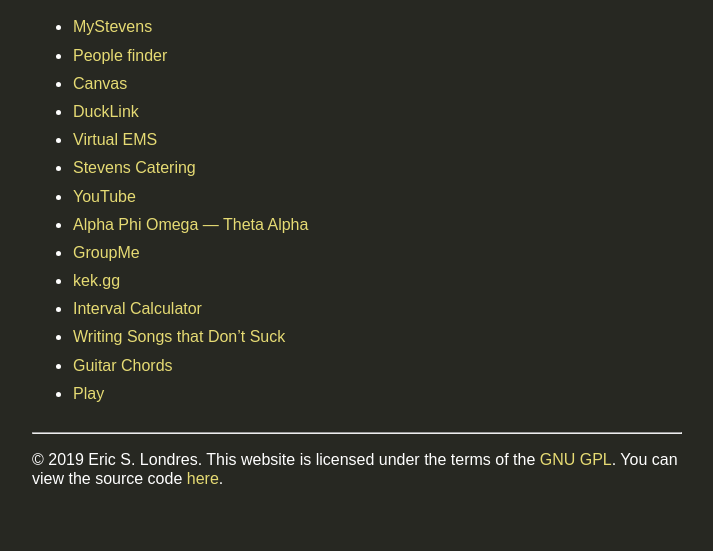
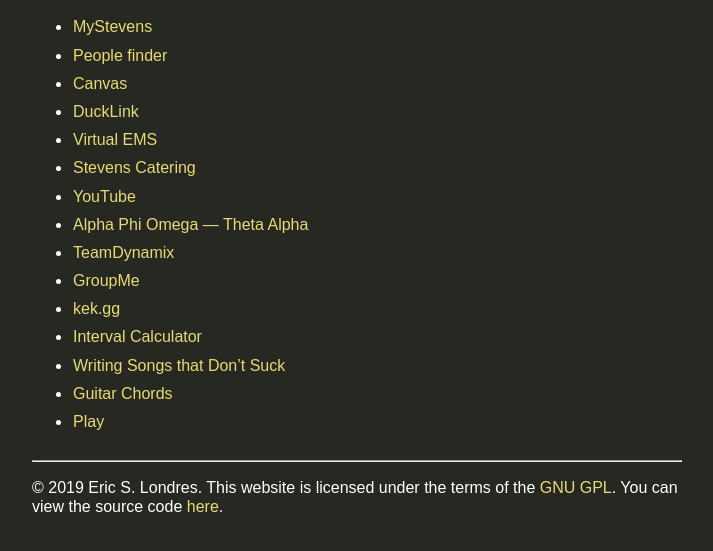
Before and after one commit to slondr/slondr.gitlab.io, a Jekyll site: the page built from favorites.md, in a window 1280 px wide, cut to the strip 186-737 px from the top of the page. Shown: the whole strip, without its empty margins (283-996 px from the left). Built offline with Jekyll 4.4.1, drawn with Linux system fonts in a browser that asks for light colours.

Commit message:
added td link

```diff
--- a/_data/favorites.yml
+++ b/_data/favorites.yml
@@ -14,6 +14,8 @@
   link: https://youtube.com
 - title: Alpha Phi Omega — Theta Alpha
   link: https://apota.org/
+- title: TeamDynamix
+  link: https://sit.teamdynamix.com/TDNext/Home/Desktop/Default.aspx
 - title: GroupMe
   link: https://web.groupme.com/chats
 - title: kek.gg
```
